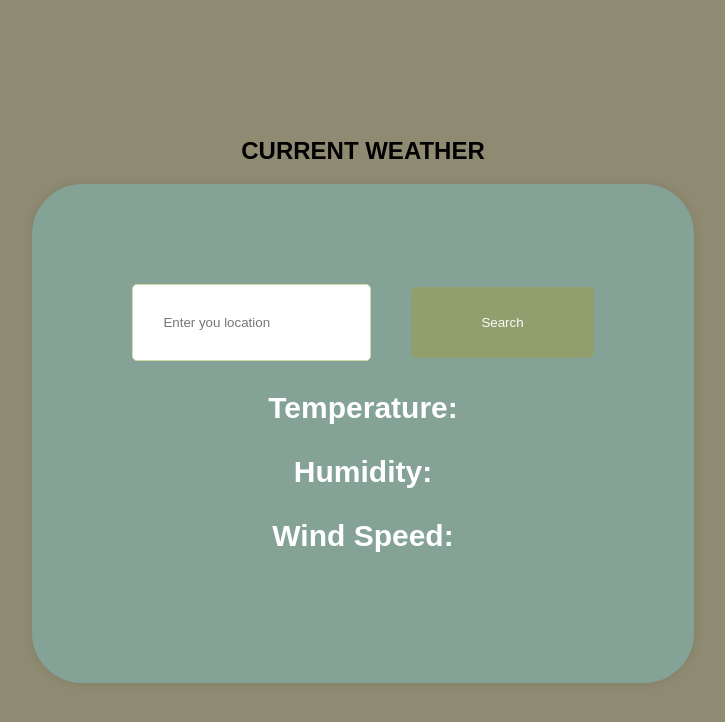
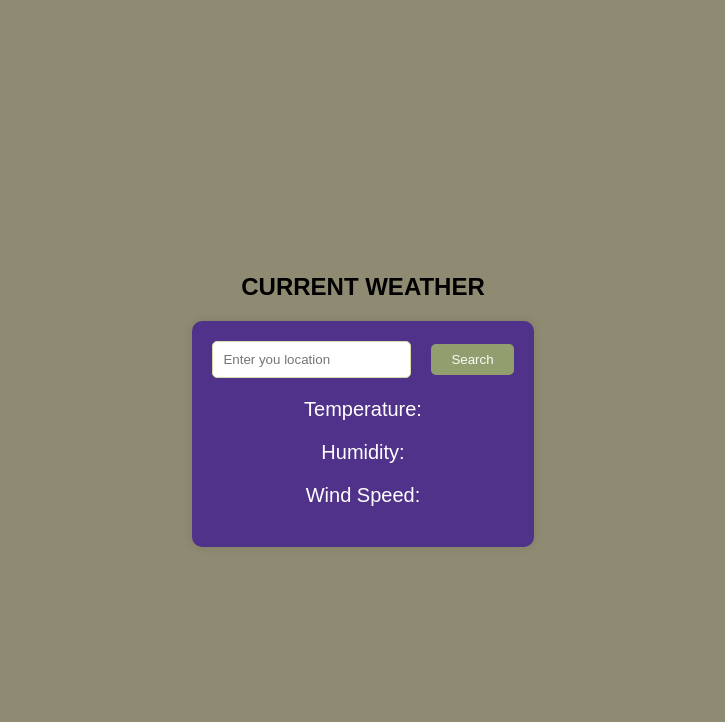
Before and after one commit to SRUJANPATEL3669/weather-website, a plain HTML site: page index.htm in a window 1280 px wide. Shown: the whole page, without its empty margins (277-1002 px from the left). Drawn offline with Linux system fonts and the light colour scheme.

Commit message:
Update styles.css

```diff
--- a/styles.css
+++ b/styles.css
@@ -14,15 +14,15 @@ body {
 }
 
 .weather-container {
-    background-color: #84a296;
-    padding: 100px;
-    border-radius: 50px;
+    background-color: #51328a;
+    padding: 20px;
+    border-radius: 10px;
     box-shadow: 0 0 10px rgba(0, 0, 0, 0.1);
 }
 
 .weather-info {
-    font-size: 30px;
-    font-weight: 600;
+    font-size: 20px;
+    font-weight: 300;
     margin-bottom: 20px;
 }
 
@@ -33,14 +33,14 @@ body {
 }
 
 input {
-    padding: 30px;
-    margin-right: 40px;
+    padding: 10px;
+    margin-right: 20px;
     border: 1px solid #d3dba8;
     border-radius: 5px;
 }
 
 button {
-    padding: 28px 70px;
+    padding: 8px 20px;
     background-color: #909f6d;
     color: #fbfbf8;
     border: none;
```
